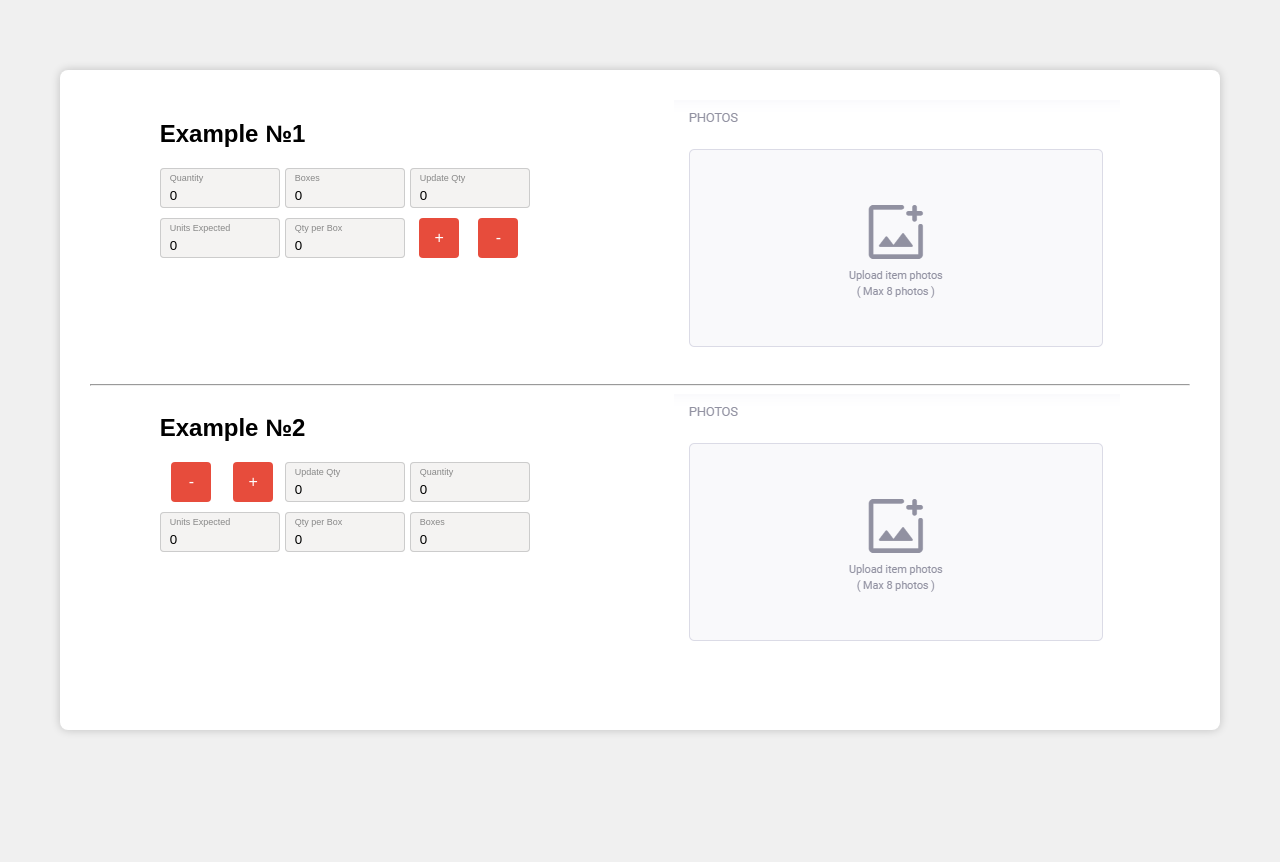
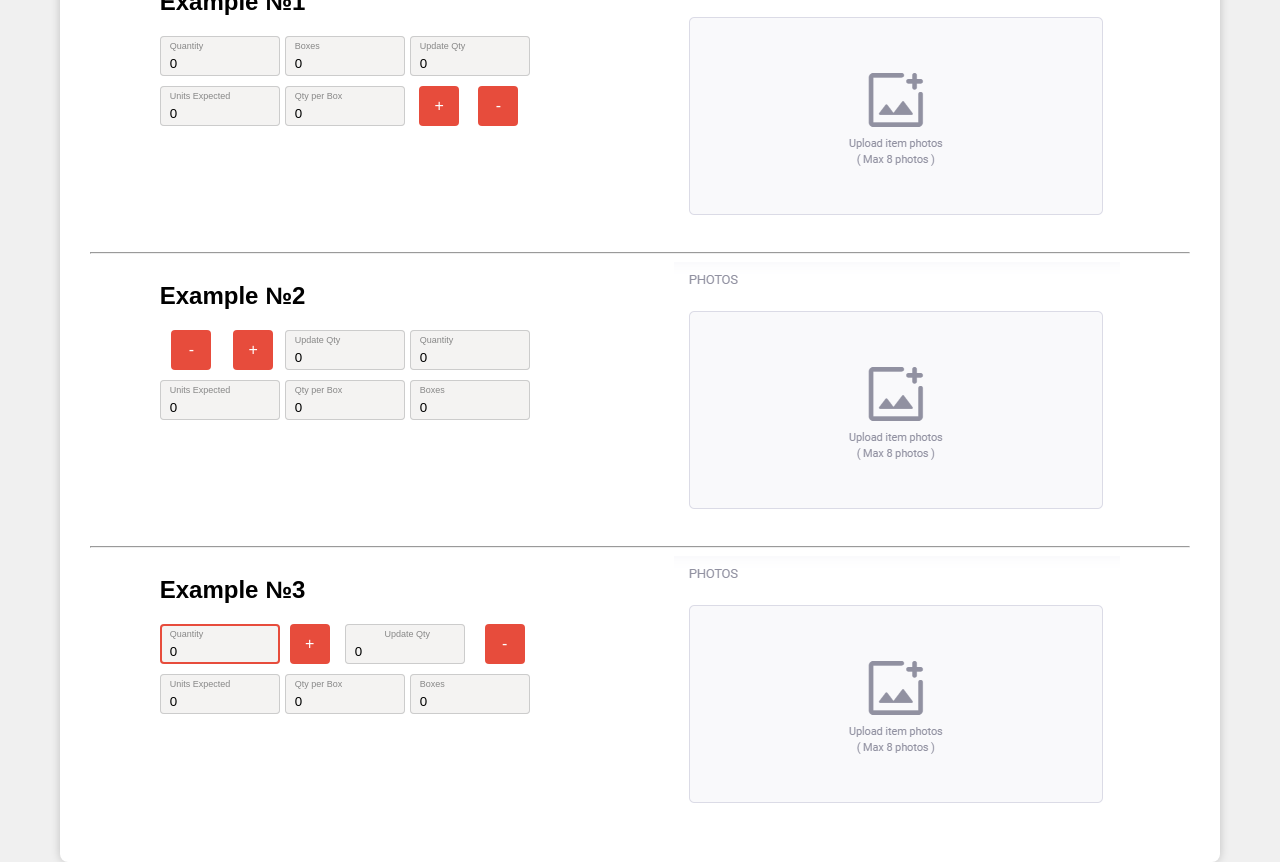
Before and after one commit to yargrinders/Qty, a plain HTML site: page index.html in a window 1280 px wide. Before the commit the page ends 800 px from the top, so only its background shows below. Drawn offline with nearby package versions, Linux system fonts and the light colour scheme.

Commit message:
add example 3

```diff
--- a/css/style.css
+++ b/css/style.css
@@ -79,6 +79,15 @@ input:focus::placeholder {
     width: 125px;
     justify-content: space-evenly;
 }
+.btn-container_three {
+    display: flex;
+    gap: 10px;
+    width: 245px;
+    justify-content: space-evenly;
+}
+.activ {
+    box-shadow: inset 0 0 0 2px #e74c3c;
+}
 button {
     width: 40px;
     height: 40px;
--- a/index.html
+++ b/index.html
@@ -13,25 +13,25 @@
                 <h2>Example №1</h2>
                 <div class="group">
                     <div class="group__inner">
-                        <label styles="" class="small ifta-label" for="input1">Quantity</label>
+                        <label styles="" class="ifta-label" for="input1">Quantity</label>
                         <input type="number" class="ifta-field" id="input1" placeholder="0" />
                     </div>
                     <div class="group__inner">
-                        <label styles="" class="small ifta-label" for="input1">Boxes</label>
+                        <label styles="" class="ifta-label" for="input1">Boxes</label>
                         <input type="number" class="ifta-field" id="input2" placeholder="0" />
                     </div>
                     <div class="group__inner">
-                        <label class="small ifta-label" for="updateQty">Update Qty</label>
+                        <label class="ifta-label" for="updateQty">Update Qty</label>
                         <input type="number" class="ifta-field" id="updateQty" v-model="updateQty" placeholder="0" />
                     </div>
                 </div>
                 <div class="group">
                     <div class="group__inner">
-                        <label styles="" class="small ifta-label" for="input1">Units Expected</label>
+                        <label styles="" class="ifta-label" for="input1">Units Expected</label>
                         <input type="number" class="ifta-field" id="input4" placeholder="0" />
                     </div>
                     <div class="group__inner">
-                        <label styles="" class="small ifta-label" for="input1">Qty per Box</label>
+                        <label styles="" class="ifta-label" for="input1">Qty per Box</label>
                         <input type="number" class="ifta-field" id="input5" placeholder="0" />
                     </div>
                     <div class="btn-container">
@@ -54,25 +54,60 @@
                         <button @click="increment">+</button>
                     </div>
                     <div class="group__inner">
-                        <label class="small ifta-label" for="updateQty">Update Qty</label>
+                        <label class="ifta-label" for="updateQty">Update Qty</label>
                         <input type="number" class="ifta-field" id="updateQty" v-model="updateQty" placeholder="0" />
                     </div>
                     <div class="group__inner">
-                        <label styles="" class="small ifta-label" for="input1">Quantity</label>
+                        <label styles="" class="ifta-label" for="input1">Quantity</label>
                         <input type="number" class="ifta-field" id="input1" placeholder="0" />
                     </div>
                 </div>
                 <div class="group">
                     <div class="group__inner">
-                        <label styles="" class="small ifta-label" for="input1">Units Expected</label>
+                        <label styles="" class="ifta-label" for="input1">Units Expected</label>
                         <input type="number" class="ifta-field" id="input4" placeholder="0" />
                     </div>
                     <div class="group__inner">
-                        <label styles="" class="small ifta-label" for="input1">Qty per Box</label>
+                        <label styles="" class="ifta-label" for="input1">Qty per Box</label>
                         <input type="number" class="ifta-field" id="input5" placeholder="0" />
                     </div>
                     <div class="group__inner">
-                        <label styles="" class="small ifta-label" for="input1">Boxes</label>
+                        <label styles="" class="ifta-label" for="input1">Boxes</label>
+                        <input type="number" class="ifta-field" id="input2" placeholder="0" />
+                    </div>
+                </div>
+            </div>
+            <div>
+                <img src="img/Gallary.png" alt="">
+            </div>
+        </div>
+        <hr>
+        <div class="wrapper">
+            <div>
+                <h2>Example №3</h2>
+                <div class="group">
+                    <div class="group__inner">
+                        <label styles="" class="ifta-label" for="input1">Quantity</label>
+                        <input type="number" class="ifta-field activ" id="input1" placeholder="0" />
+                    </div>
+                    <div class="group__inner btn-container_three">
+                        <button @click="increment">+</button>
+                        <label class="ifta-label" for="updateQty">Update Qty</label>
+                        <input type="number" class="ifta-field" id="updateQty" v-model="updateQty" placeholder="0" />
+                        <button @click="decrement">-</button>
+                    </div>
+                </div>
+                <div class="group">
+                    <div class="group__inner">
+                        <label styles="" class="ifta-label" for="input1">Units Expected</label>
+                        <input type="number" class="ifta-field" id="input4" placeholder="0" />
+                    </div>
+                    <div class="group__inner">
+                        <label styles="" class="ifta-label" for="input1">Qty per Box</label>
+                        <input type="number" class="ifta-field" id="input5" placeholder="0" />
+                    </div>
+                    <div class="group__inner">
+                        <label styles="" class="ifta-label" for="input1">Boxes</label>
                         <input type="number" class="ifta-field" id="input2" placeholder="0" />
                     </div>
                 </div>
```
